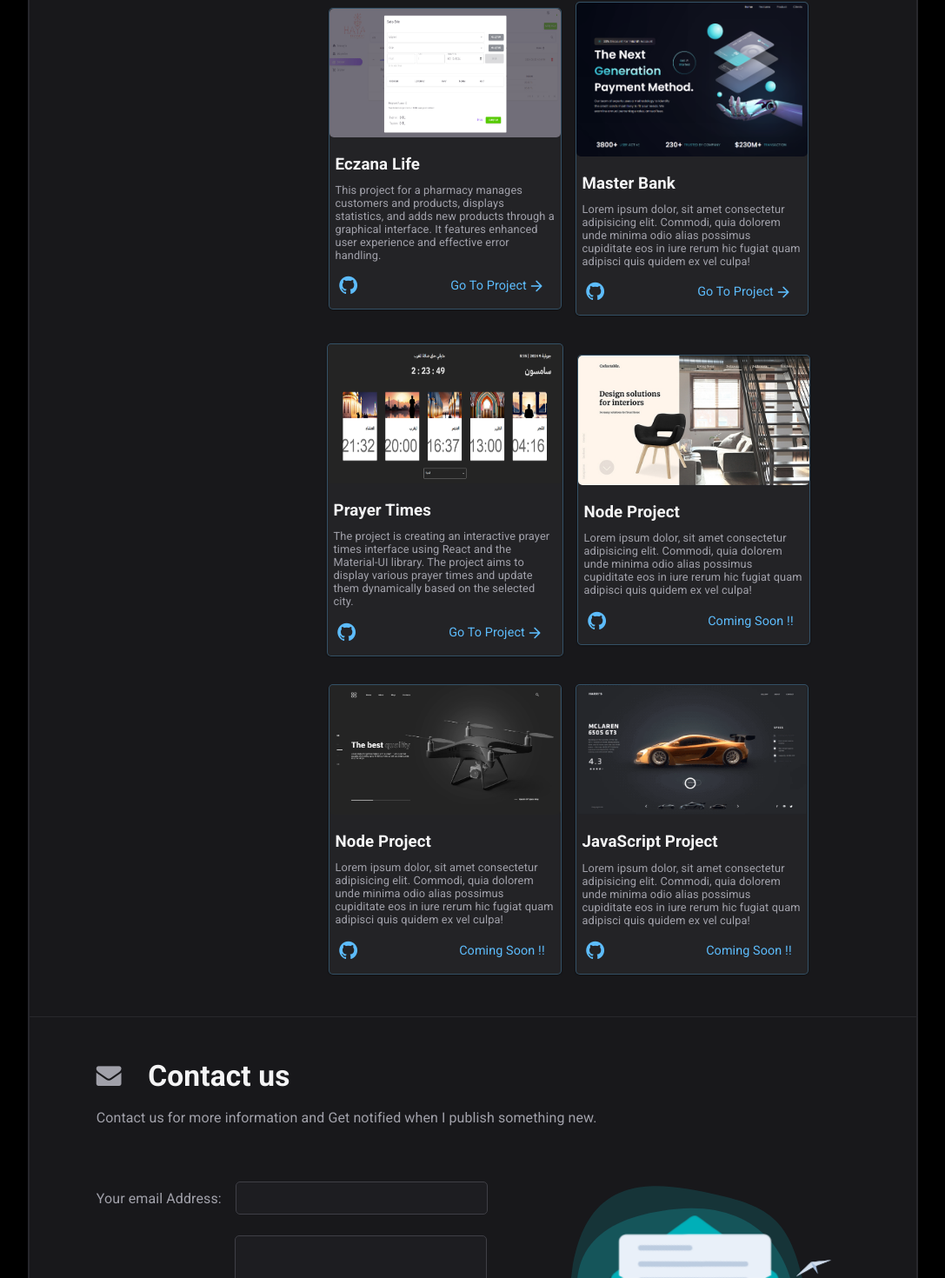
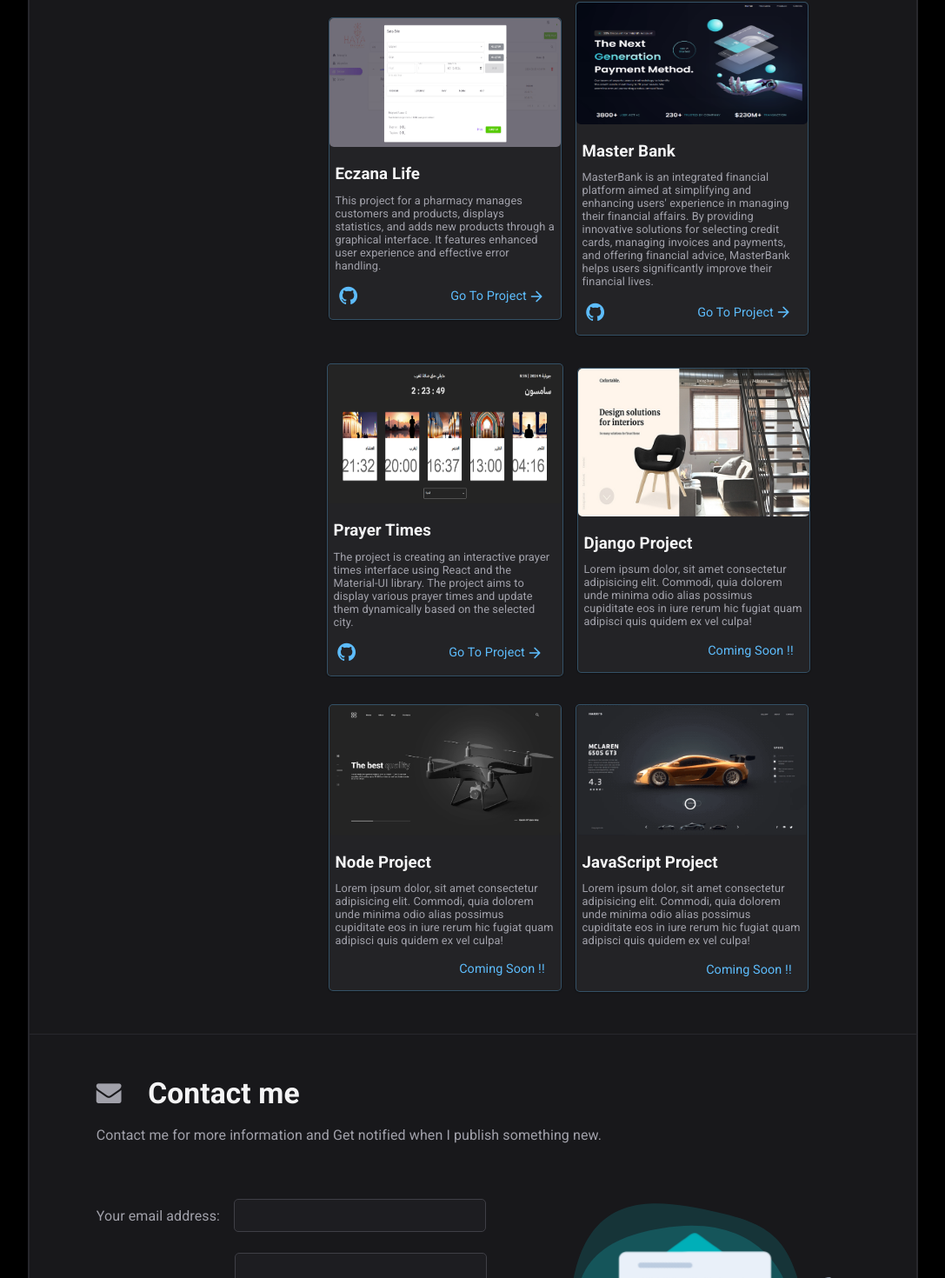
Before and after one commit to AliNadhom/Portfolio, a React (Vite) app: page / in a window 1280 px wide. Shown: the part 994-2464 px from the top of the page at 87% size, without its empty margins (96-1183 px from the left). Built offline with nearby package versions, Linux system fonts and the light colour scheme.

Commit message:
first commit

```diff
--- a/src/components/2-hero/Hero.jsx
+++ b/src/components/2-hero/Hero.jsx
@@ -44,12 +44,12 @@
             </p>
 
             <div className="all-icons flex">
-               <a
+               {/* <a
                   href="https://www.instagram.com/ali.aldulaiimi/"
                   className="icon icon-instagram"
                   target="_blank"
                   rel="noopener noreferrer"
-               ></a>
+               ></a> */}
 
                <a
                   className="icon icon-github"
--- a/src/components/3-main/Main.jsx
+++ b/src/components/3-main/Main.jsx
@@ -83,7 +83,7 @@
                            stiffness: 50,
                         }}
                         key={item.imgPath}
-                        className="  card"
+                        className="card"
                      >
                         <img
                            width={item.imgWidth}
@@ -98,10 +98,14 @@
 
                            <div className="flex icons">
                               <div style={{ gap: "11px" }} className="flex">
-                                 <a
-                                    className="icon-github"
-                                    href={item.githubUrl}
-                                 ></a>
+                                 {item.goto == "Go To Project" ? (
+                                    <a
+                                       className="icon-github"
+                                       href={item.githubUrl}
+                                       target="_blank"
+                                       rel="noopener noreferrer"
+                                    ></a>
+                                 ) : null}
                               </div>
 
                               <a
--- a/src/components/3-main/myProjects.js
+++ b/src/components/3-main/myProjects.js
@@ -39,10 +39,10 @@
       category: ["react"],
       imgPath: "./images/masterbank.png",
       description:
-         "Lorem ipsum dolor, sit amet consectetur adipisicing elit. Commodi, quia dolorem unde minima odio alias possimus cupiditate eos in iure rerum hic fugiat quam adipisci quis quidem ex vel culpa!",
+         "MasterBank is an integrated financial platform aimed at simplifying and enhancing users' experience in managing their financial affairs. By providing innovative solutions for selecting credit cards, managing invoices and payments, and offering financial advice, MasterBank helps users significantly improve their financial lives.",
       url: "https://hoobank-1b66d.web.app/",
       imgWidth: "266rem",
-      // imgHeight: "266rem",
+      imgHeight: "140rem",
       githubUrl: "https://github.com/AliNadhom/master-bank",
       goto: "Go To Project",
    },
@@ -60,13 +60,13 @@
    },
 
    {
-      projectTitle: "node project",
+      projectTitle: "Django project",
       category: ["node"],
       imgPath: "./images/7.jpg",
       description:
          "Lorem ipsum dolor, sit amet consectetur adipisicing elit. Commodi, quia dolorem unde minima odio alias possimus cupiditate eos in iure rerum hic fugiat quam adipisci quis quidem ex vel culpa!",
       imgWidth: "266rem",
-      // imgHeight: "266rem",
+      imgHeight: "170rem",
       goto: "Coming Soon !!",
    },
    {
--- a/src/components/4-contact/Contact.jsx
+++ b/src/components/4-contact/Contact.jsx
@@ -10,17 +10,17 @@
    return (
       <section className="contact-us">
          <h1 className="title">
-            <span className="icon-envelope"> </span> Contact us
+            <span className="icon-envelope"> </span> Contact me
          </h1>
          <p className="sub-title">
-            Contact us for more information and Get notified when I publish
+            Contact me for more information and Get notified when I publish
             something new.
          </p>
 
          <div style={{ justifyContent: "space-between" }} className="flex">
             <form onSubmit={handleSubmit} className="">
                <div className="flex">
-                  <label htmlFor="email">Your email Address:</label>
+                  <label htmlFor="email">Your email address:</label>
                   <input
                      autoComplete="off"
                      required
```
